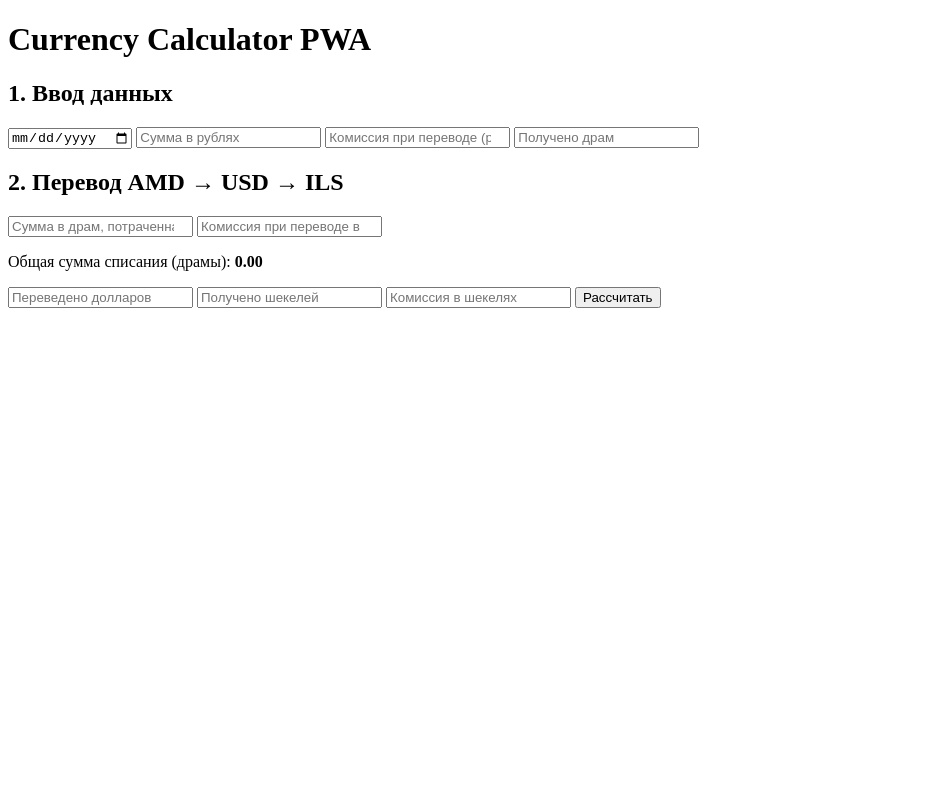
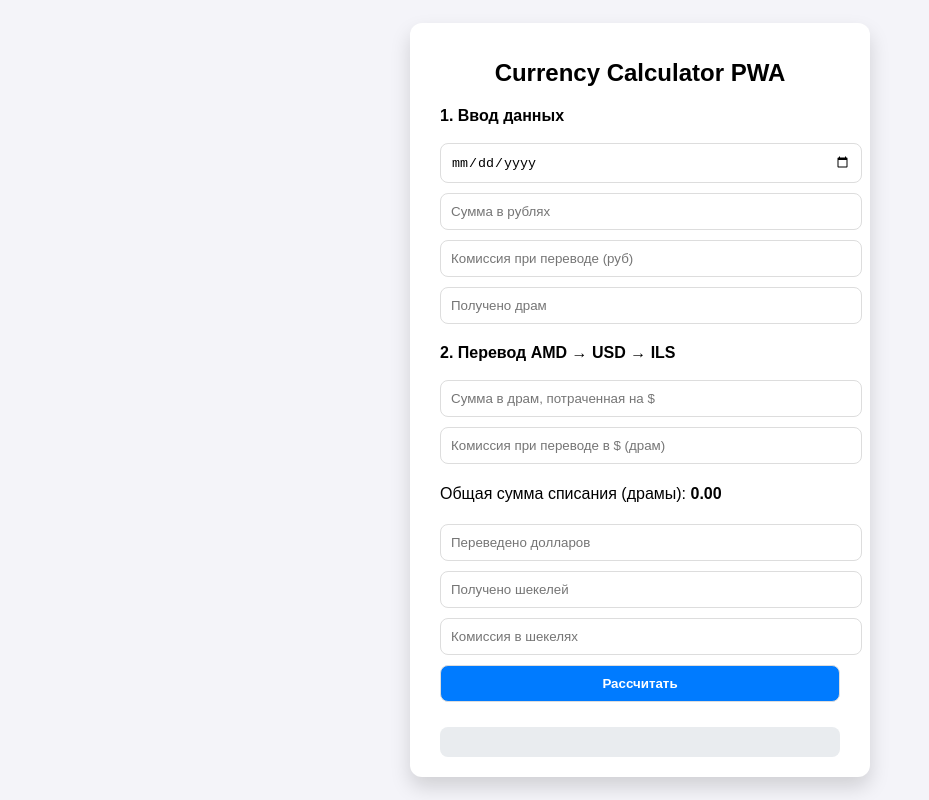
Before and after one commit to Pumbaster/calc, a plain HTML site: page index.html in a window 1280 px wide. Shown: the whole page, without its empty margins (0-929 px from the left). Drawn offline with Linux system fonts and the light colour scheme.

Commit message:
Update index.html

```diff
--- a/index.html
+++ b/index.html
@@ -8,7 +8,16 @@
   <meta name="apple-mobile-web-app-title" content="Currency Calculator">
   <link rel="apple-touch-icon" href="/icon.png">
   <title>Currency Calculator</title>
-  <link rel="stylesheet" href="styles.css">
+  <style>
+    body { font-family: Arial, sans-serif; background-color: #f4f4f9; margin: 0; padding: 0; display: flex; justify-content: center; align-items: center; height: 100vh; }
+    .container { background: #ffffff; padding: 20px 30px; border-radius: 12px; box-shadow: 0 10px 20px rgba(0, 0, 0, 0.15); max-width: 400px; }
+    h1 { font-size: 1.5rem; text-align: center; margin-bottom: 20px; }
+    h2 { font-size: 1rem; margin-top: 15px; }
+    input, button { width: 100%; padding: 10px; margin: 5px 0; border: 1px solid #ddd; border-radius: 8px; }
+    button { background-color: #007bff; color: #ffffff; font-weight: bold; cursor: pointer; transition: background 0.3s; }
+    button:hover { background-color: #0056b3; }
+    #results { margin-top: 20px; padding: 15px; background: #e9ecef; border-radius: 8px; }
+  </style>
 </head>
 <body>
   <div id="app" class="container">
@@ -34,6 +43,14 @@
   </div>
 
   <script>
+    if ('serviceWorker' in navigator) {
+      window.addEventListener('load', function() {
+        navigator.serviceWorker.register('/service-worker.js').then(() => {
+          console.log('Service Worker Registered');
+        });
+      });
+    }
+
     async function calculateRates() {
       const rubAmount = parseFloat(document.getElementById('rubAmount').value);
       const rubCommission = parseFloat(document.getElementById('rubCommission').value);
```
